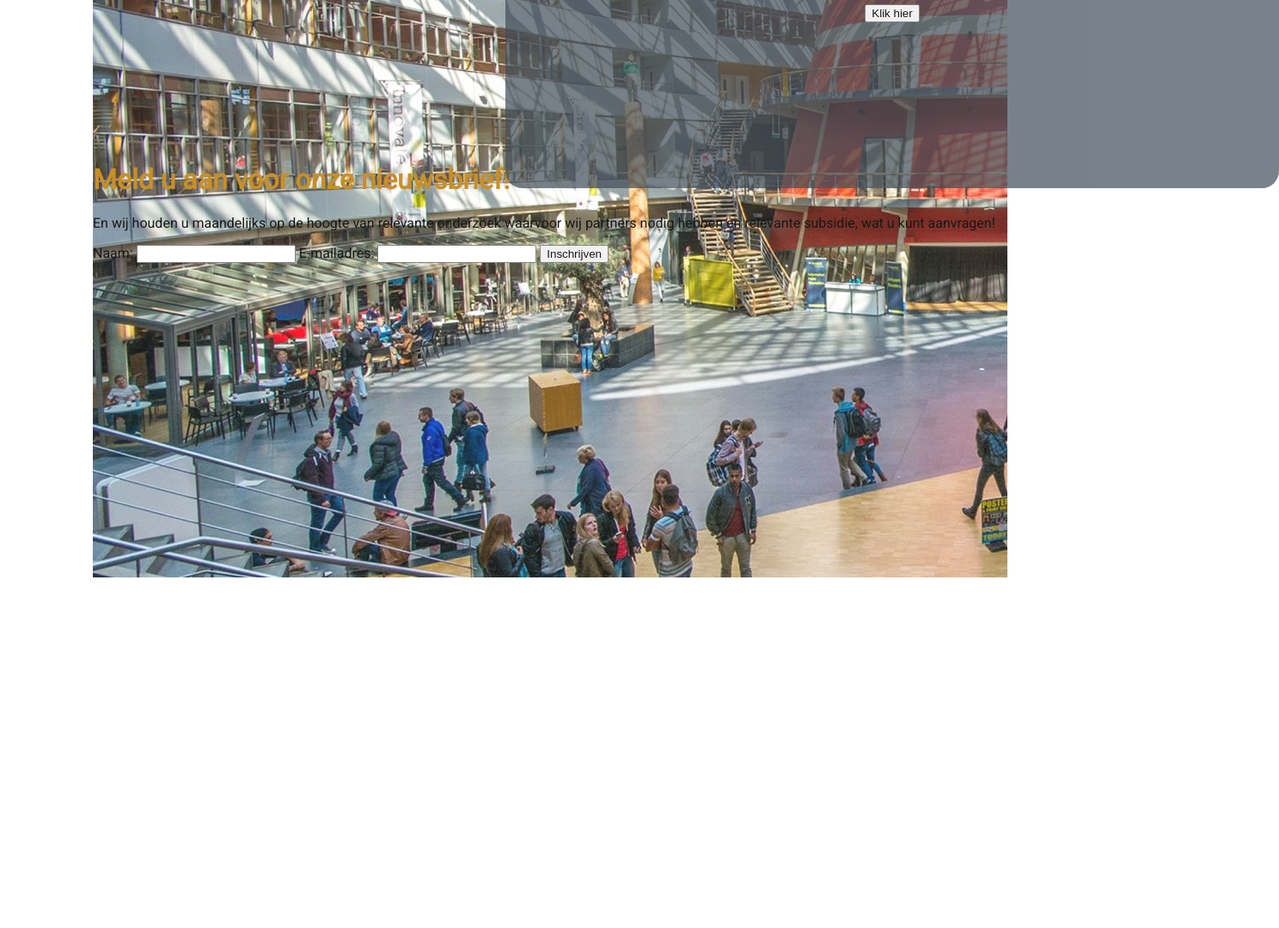
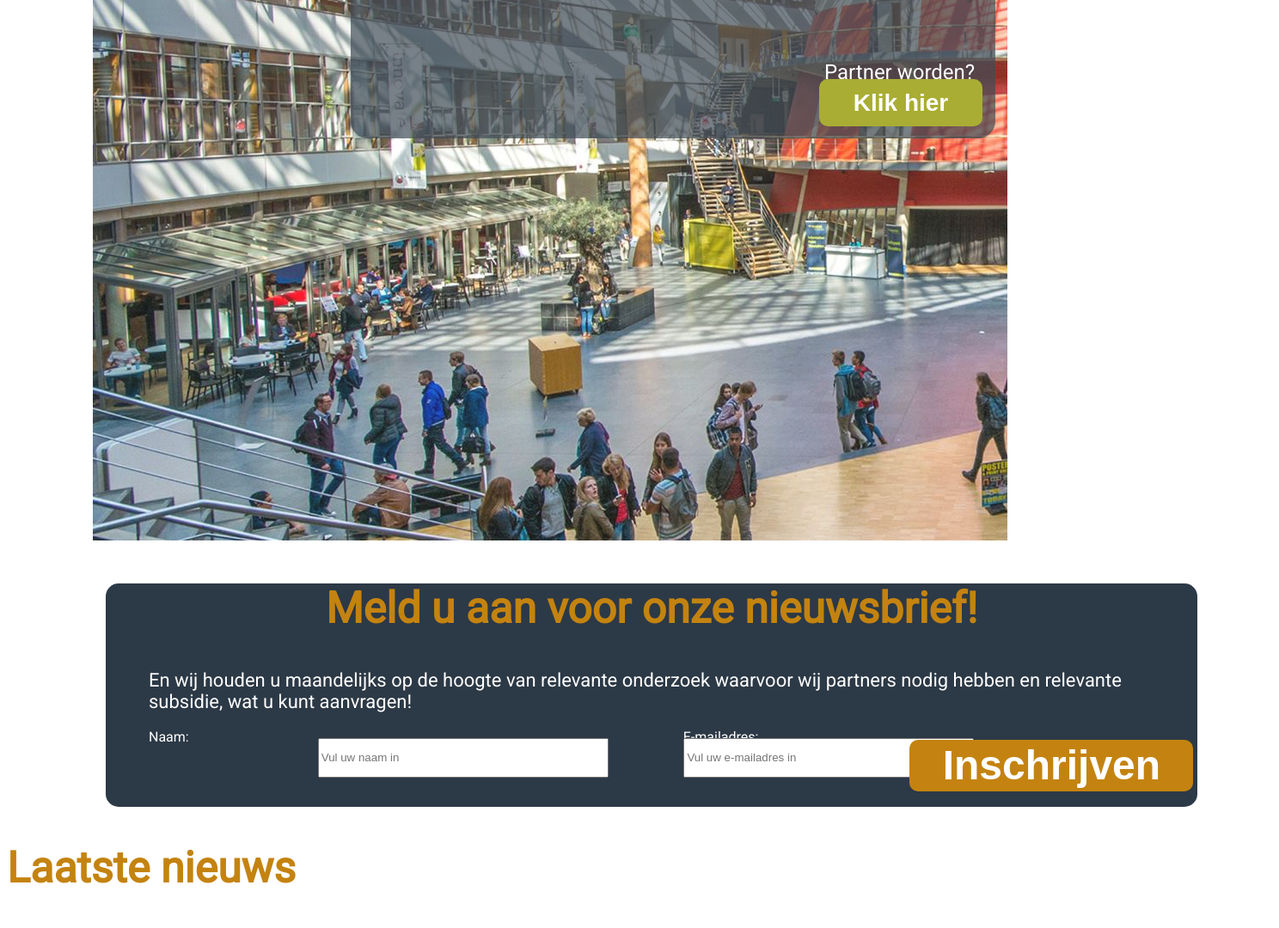
Before and after one commit to TheHagueUniversity/1819-cmd-b-pr-centre-of-expertise-Sharvin1, a plain HTML site: page index.html in a window 1280 px wide. Shown: the part 519-1599 px from the top of the page at 86% size, 1488 px wide, since content can reach past the window. Before the commit the page ends 1199 px from the top, so only its background shows below. Drawn offline with Linux system fonts and the light colour scheme; files whose address does not match are found by name.

Commit message:
tweede versie homepage

```diff
--- a/CSS/index.css
+++ b/CSS/index.css
@@ -3,8 +3,14 @@
 	font-family: Roboto, sans serif;
 	src: url:
 }
+/*algemeen body*/
 body{
 	font-family: Roboto, Arial; /*standaard font en backup font*/
+
+}
+h1 {
+	color: #C48310;
+	font-size: 50px;
 
 }
 .quoteKernwaarden {
@@ -27,6 +33,7 @@ body{
 	top: 190px;
 	left: 70px;
 /*De kernwaarden en #quote en .quoteKernwaarden centreren en links uitlijnen*/
+/*Menubalk*/
 }
 nav ul {
   list-style-type: none; //geen bullets
@@ -60,46 +67,135 @@ nav li a:hover { //muis overheen kleur geven.
   background-color: #111111;
 }
 
-main  {
+
+#titelsection  {
 	height: 923px;
-	margin: auto;
 	background-image: url("../background.jpg");
 	background-repeat: no-repeat;
 	opacity: 0.9;
-	align: justify;
 	margin-left: 100px;
 	margin-right: 100px;
-	margin-top: 0px;
+	margin-top: -53px;
 
 }
-#titelsection {
+
+#kader {
 	position: relative;
 	left: 50px;
-	/*background-color: #2C3946; */
 	background-color: rgba(44, 57, 70, 0.7);
-	height: 420px;
-	width: 900px;
+	height: 355px;
+	width: 750px;
 	border-radius: 20px;
 	position: relative;
-	left: 480px;
-	top: 50px;
+	left: 300px;
+	top: 100px;
 	text-align: center;
-
-}
-h1 {
-	color: #C48310;
+	color: white;
 
 }
 #COE {
 	font-size: 64px;
 	font-weight: black;
 }
+#thema {
+	font-size: 36px;
+	margin: -60px;
+}
+#themaPartner {
+	font-size: 24px;
+	margin: 85px;
+	text-align: left;
+	margin-left: 70px;
+}
+#buttonPartner {
+	position: relative;
+	left: 265px;
+	top: 10px;
+	background-color: #A0A51E;
+	color: white;
+	width: 190px;
+	height: 55px;
+	border : 1px;
+	border-radius: 10px;
+	font-size: 28px;
+	font-weight: bold;
+/*button goed plaatsen*/
+}
+#klikHier {
 
-#borderHead {
+	position: absolute;
+	left: 551px;
+	top: 240px;
+
+	font-size: 24px;
+}
+
+#buttonPartner:hover {
+	background-color:
+}
+
+/*Volgende catergorie*/
+#nieuwsbrief {
+	background-color: #2C3946;
+	height: 260px;
+	width: 1270px;
+	color: white;
+	border-radius: 15px;
+	position: relative;
+	left: 115px;
+
+/*Nieuwsbrief verscuiven en tekst centreren*/
+}
+
+#kaderNieuwsbrief {
+	margin: 50px;
+}
+#titelNieuwsbrief {
+	text-align: center;
+}
+#buttonInschrijven {
+	background-color: #C48310;
+	color: white;
+	width: 330px;
+	height: 60px;
+	border: 1px;
+	border-radius: 10px;
+	font-size: 48px;
+	font-weight: bold;
+	position: relative;
+    top: 10px;
+	left: 75px;
 
 
 }
-div < h1 {
-	opacity: 1;
+#naamNieuwsbrief, #emailNieuwsbrief {   /*bezig met de labels op de inputs te krijgen*/
+	width: 330px;
+	height: 40px;
+	display: block;
+	margin: 0px;
+	position: relative;
+	top: 8px;
+	left: 150px;
+}
+#labelNaam {
+	float: left;
+	position: relative;
+	left: 0px;
+	top: -3px;
 
 }
+#labelEmail {
+	float: left;
+	position: relative;
+	left: 237px;
+	top: -3px;
+}
+
+#nieuwsbriefTekst {
+	font-size: 22px;
+	text-align: left;;
+}
+.labelsOpInput {
+	float: left;
+
+}
--- a/index.html
+++ b/index.html
@@ -3,7 +3,7 @@
 <head>
 	<meta charsset= "utf-8">
 	<title>Centre of Expertise</title>
-	<link href= "C:\Users\sharv\Documents\Communicatie en Multimedia Design\Periode 3\Design details, Realise\Betaversie website\CSS\index.css" type= "text/css" rel= "stylesheet">
+	<link href= "C:\Users\sharv\Documents\Communicatie en Multimedia Design\Periode 3\Design details, Realise\Betaversie website\1819-cmd-b-pr-centre-of-expertise-Sharvin1\CSS\index.css" type= "text/css" rel= "stylesheet">
 	<script type= "text/javascript">
 
 
@@ -13,7 +13,7 @@
 <body>
 
 	<header>
-		<a id= "logo" href= "#"><img src= "C:\Users\sharv\Documents\Communicatie en Multimedia Design\Periode 3\Design details, Realise\Betaversie website\Images\Logo CoE.png" id= "logo"/></a>
+		<a id= "logo" href= "#"><img src= "C:\Users\sharv\Documents\Communicatie en Multimedia Design\Periode 3\Design details, Realise\Betaversie website\1819-cmd-b-pr-centre-of-expertise-Sharvin1\Images\Logo CoE.png" id= "logo"/></a>
 		<nav>
 			<ul>
 				<li><a href= "#">Partner & Partner worden</a></li>
@@ -32,29 +32,47 @@
 	</header>
 
 	<main>
-		<div id="titelsection" class= "homescreen" >
+
+		<section id="titelsection" class= "homescreen" >
+			<div id= "kader">
 				<h1 id= "COE" class= "titelIndex">Centre of Expertise</h1>
 				<h2 id= "thema" class = "titelIndex">Kwaliteit van leven: Mens en Technologie</h2>
 				<h3 id="themaPartner" class = "titelIndex">Wij hebben partners nodig voor de thema's Vitaliteit en Zorg & Revalidatie</h3>
+				<p id="klikHier">Partner worden?</p>
 				<input class= "titelIndex" type= "submit" value= "Klik hier" id= "buttonPartner" >
 			</div>
+		</section>
 
 
 
-		<h1>Meld u aan voor onze nieuwsbrief!</h1>
-		<p>En wij houden u maandelijks op de hoogte van relevante onderzoek waarvoor wij partners nodig hebben en relevante subsidie, wat u kunt aanvragen! </p>
+
+
+	<!--sectie nieuwsbrief -->
+		<section id="nieuwsbrief">
+			<div id="kaderNieuwsbrief" class= "kaderBlauw">
+				<h1 id= "titelNieuwsbrief" class= "titels">Meld u aan voor onze nieuwsbrief!</h1>
+				<p id="nieuwsbriefTekst">En wij houden u maandelijks op de hoogte van relevante onderzoek waarvoor wij partners nodig hebben en relevante subsidie, wat u kunt aanvragen! </p>
+
 
 				<form action= "#" methode= "GET" id= "formulierNieuwsbrief" >
-			<label for= "naam">Naam: </label>
-				<input type= "text" id= "naamNieuwsbrief" name= "naamNieuwsbrief" minlength= "3" required>
+					<div class= "labelsOpInput">
+						<label id= "labelNaam" for= "naam">Naam: </label>
+							<input type= "text" id= "naamNieuwsbrief" name= "naamNieuwsbrief" minlength= "3" placeholder= "Vul uw naam in" required>
+					</div>
+					<div class= "labelsOpInput">
+						<label id= "labelEmail"for= "email">E-mailadres: </label>
+							<input type= "email" id= "emailNieuwsbrief" name= "emailNieuwsbrief" minlength= "3" placeholder= "Vul uw e-mailadres in" required>
+					</div>
+						<input type= "submit" value= "Inschrijven" id= "buttonInschrijven" >
 
-			<label for= "email">E-mailadres: </label>
-				<input type= "email" id= "emailNieuwsbrief" name= "emailNieuwsbrief" minlength= "3" required>
-				<input type= "submit" value= "Inschrijven" id= "buttonPartner" >
 			</form>
+			</div>
+		</section>
 
+		<section id="artikelSection">
+			<h1 id="titelLaatsteNieuws" class= "titelHomescreen">Laatste nieuws</h1>
+		</section>
 
 		</main>
-
 </body>
 </html>
```
Lines whose indentation alone changed are shown as unchanged.
